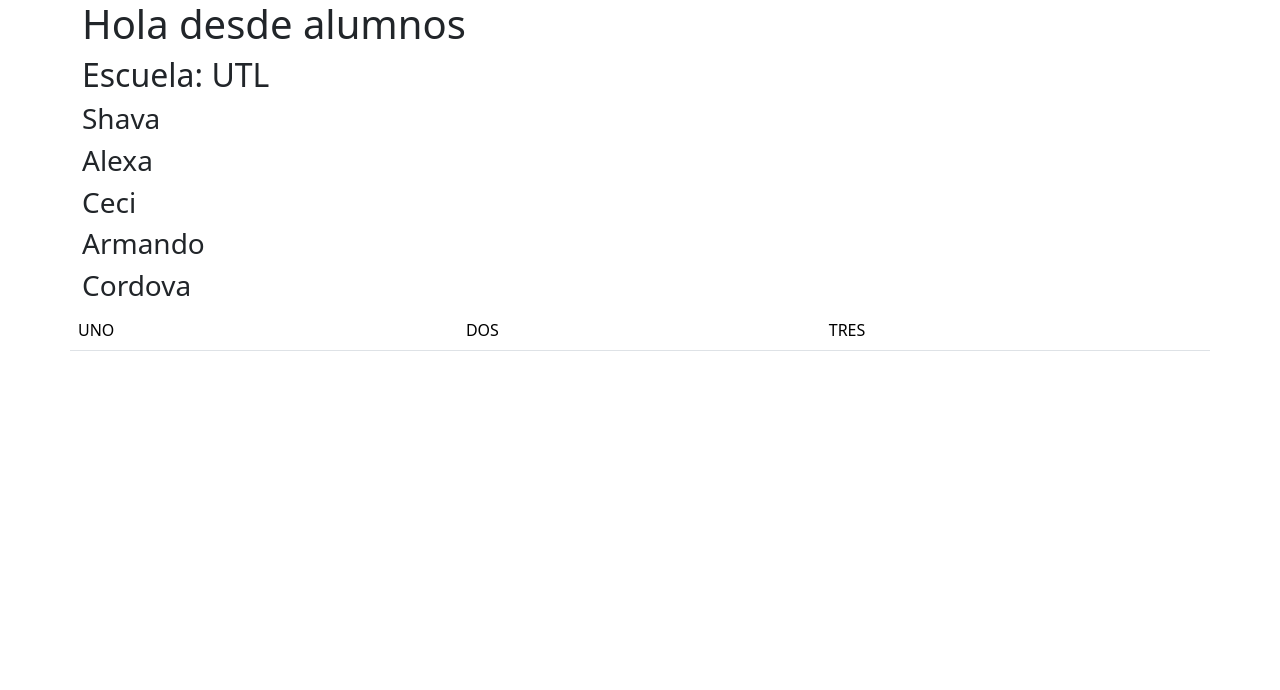
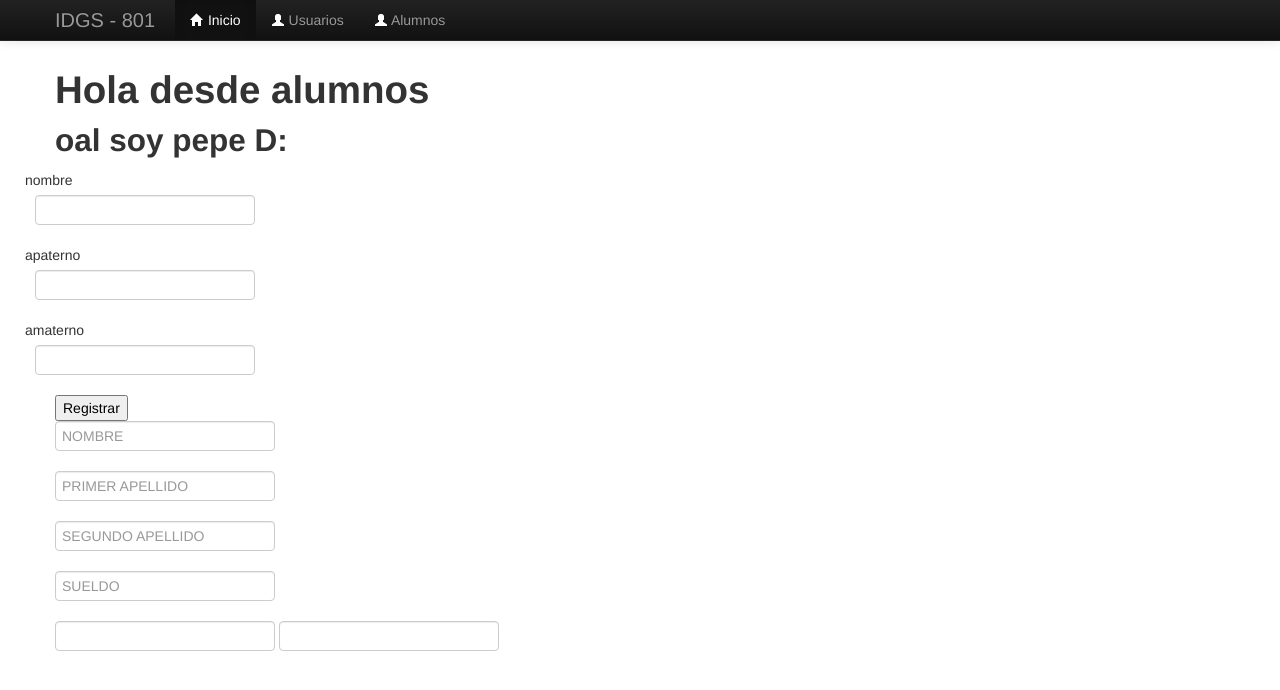
Before and after one commit to IDGS801-20000801/IntroFlask-IDGS801, a Flask app: page /alumnos in a window 1280 px wide. Shown: the top 690 px of the page. Run offline with Flask 3, Linux system fonts and the light colour scheme; some libraries are stand-ins or nearby versions.

Commit message:
29/Enero/2024 - AGL
Formulario WTF y Macro

```diff
--- a/forms.py
+++ b/forms.py
@@ -1,8 +1,10 @@
 from wtforms import Form
-from wtforms import StringField, TelField
+# Aquí los validadores importamos el dato obligatorio y el email
+from wtforms import StringField, EmailField, IntegerField
 
-class UserForm(form):
+class UserForm(Form):
     nombre = StringField('nombre')
-    email = StringField('email')
     a_paterno = StringField('apaterno')
     a_materno = StringField('amaterno')
+    email = EmailField('email')
+    edad = IntegerField('edad')
--- a/main.py
+++ b/main.py
@@ -1,4 +1,5 @@
 from flask import Flask, render_template, request
+import forms
 
 app = Flask(__name__)
 
@@ -6,14 +7,18 @@ app = Flask(__name__)
 def index():
     return render_template("index.html")
 
-@app.route("/alumnos")
+@app.route("/alumnos", methods = ["GET", "POST"])
 def alumnos():
-    titulo = "UTL"
-    nombres = ["Shava", "Alexa", "Ceci", "Armando", "Cordova"]
-    return render_template(
-        "alumnos.html",
-        titulo = titulo, nombres = nombres
-    )
+    # titulo = "UTL"
+    # nombres = ["Shava", "Alexa", "Ceci", "Armando", "Cordova"]
+    # return render_template(
+    #     "alumnos.html",
+    #     titulo = titulo, nombres = nombres
+    # )
+    alumno_clase = forms.UserForm(request.form)
+    if request.form == 'POST' :
+        pass
+    return render_template("alumnos.html", form = alumno_clase)
 
 @app.route("/maestros")
 def maestros():
--- /dev/null
+++ b/templates/_macros.html
@@ -0,0 +1,14 @@
+<!-- Si se tiene un dato con valor asignado es un dato opcional de utilizar -->
+
+{% macro datos(name, placeholder, type = 'text', class = "") %}
+
+    <p>
+        <input name="{{name}}" type="{{type}}" placeholder="{{placeholder}}">
+    </p>
+
+{% endmacro  %}
+
+{% macro new_field(field) %}
+    <td>{{field.label}}</td>
+    <dd>{{field(**kwargs) | safe}}</dd>
+{% endmacro %}
--- a/templates/alumnos.html
+++ b/templates/alumnos.html
@@ -1,10 +1,38 @@
-{% extends "layout.html" %}
+{% extends "layout2.html" %}
 
 {% block container %}
+<!--  -->
+{% import "_macros.html" as macros %}
     <h1>Hola desde alumnos</h1>
-    <h2>Escuela: {{titulo}}</h2>
+    <h2>oal soy pepe D:</h2>
+    <!-- Doble llave manda llamar una clase instanciada en el main -->
 
-    {% for nombre in nombres %}
-        <h3>{{nombre}}</h3>
-    {% endfor %}
+    <form action="", method="POST", novalidate>
+
+        <div class="row control-group">
+            <div class="form-group col-xs-12 floating-label-form-group controls">
+                {{macros.new_field(form.nombre)}}
+            </div>
+        </div>
+        <div class="row control-group">
+            <div class="form-group col-xs-12 floating-label-form-group controls">
+                {{macros.new_field(form.a_paterno)}}
+            </div>
+        </div>
+        <div class="row control-group">
+            <div class="form-group col-xs-12 floating-label-form-group controls">
+                {{macros.new_field(form.a_materno)}}
+            </div>
+        </div>
+        <input type="submit" id="btn1" name="btn1" value="Registrar">
+
+        <!-- (ID único, PLACEHOLDER, opcional(text type)) -->
+        {{macros.datos("nombre", "NOMBRE", class = 'form-control')}}
+        {{macros.datos("apaterno", "PRIMER APELLIDO")}}
+        {{macros.datos("amaterno", "SEGUNDO APELLIDO")}}
+        {{macros.datos("sueldo", "SUELDO", "number")}}
+
+        {{form.email}}
+        {{form.edad}}
+    </form>
 {% endblock %}
--- a/templates/layout2.html
+++ b/templates/layout2.html
@@ -44,7 +44,7 @@
         </div>
     </div>
     <div class="container">
-        {% block content %}
+        {% block container %}
         {% endblock %}
     </div>
 </body>
```
